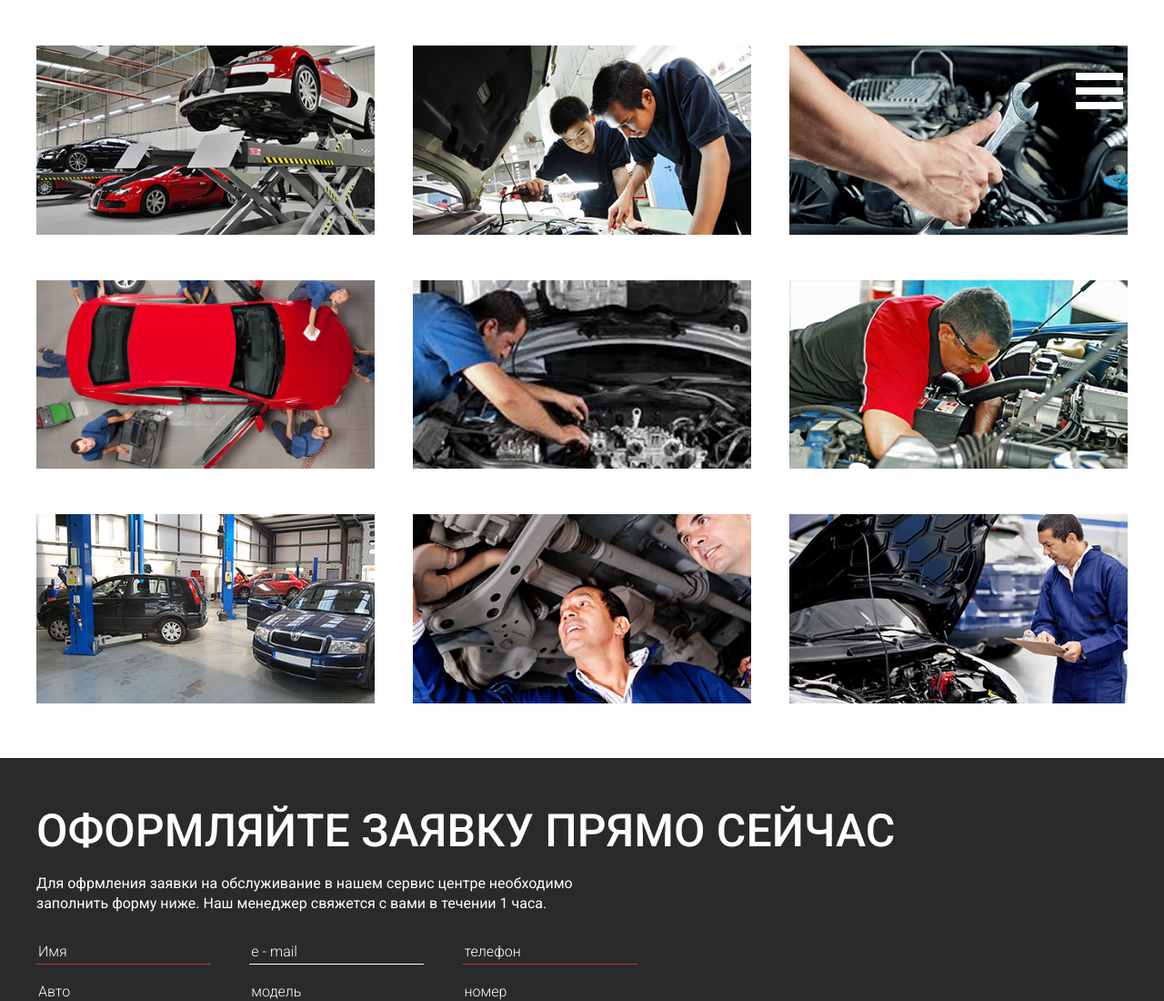
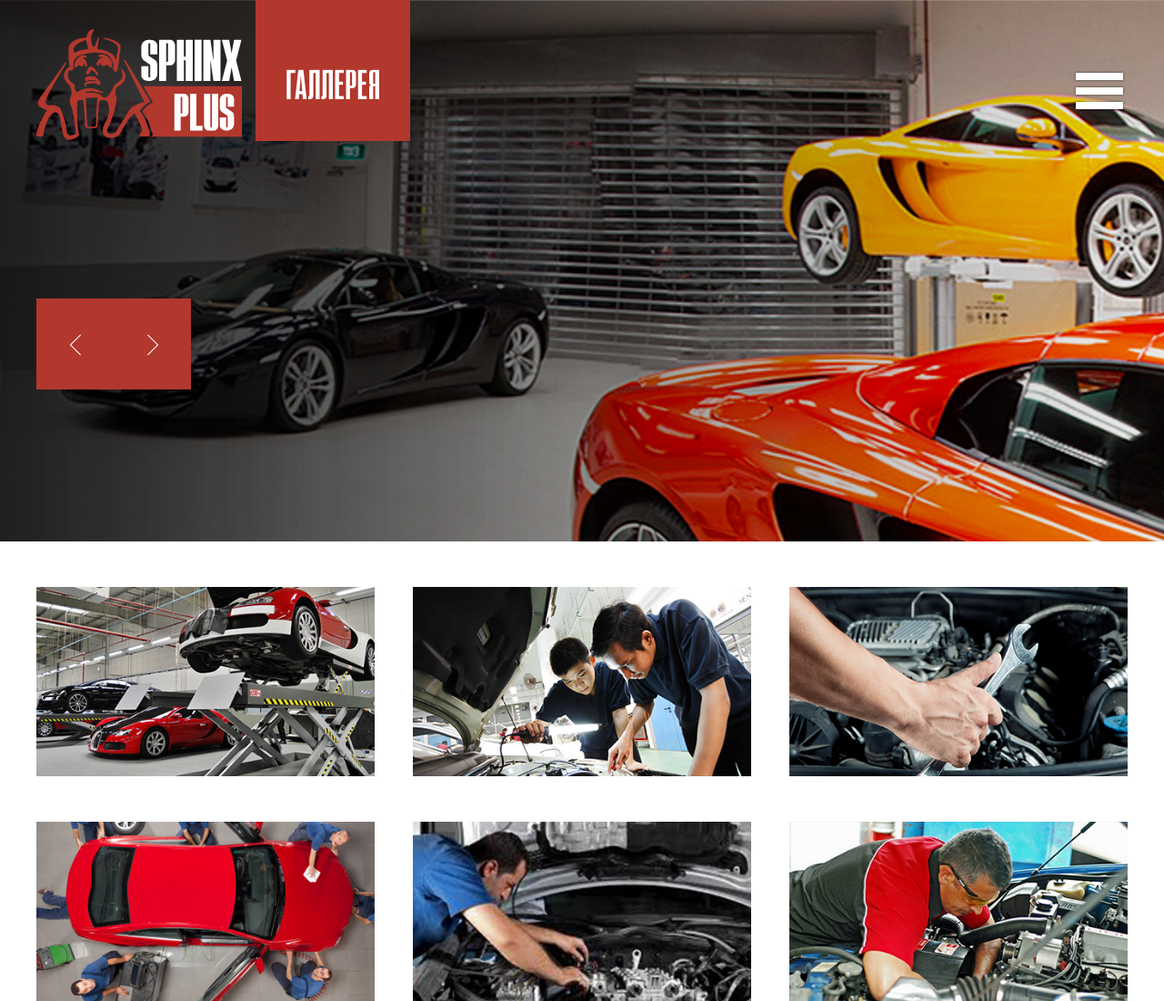
Before and after one commit to sheep-fish-vert/sphinx, a website: page src/gallery.html in a window 1280 px wide. Shown: the top 1100 px of the page at 91% size. Drawn offline with nearby package versions, Linux system fonts and the light colour scheme; some packages are replaced by stand-ins of ours; files that its build step writes are made by us from their sources.

Commit message:
gallery-first done

```diff
--- a/src/gallery.html
+++ b/src/gallery.html
@@ -1,6 +1,6 @@
 //= partials/head.html
 
-<div class="global-wrapper">
+<div class="global-wrapper spec-header">
     //= partials/header.html
 
     <!-- MAIN -->
--- a/src/partials/gallery-first.html
+++ b/src/partials/gallery-first.html
@@ -1,7 +1,36 @@
-<section class="gallery-first">
+<section class="gallery-first top-block-exlusive">
+
+    <div class="slider-main">
+        <div class="slider-item">
+            <img src="images/sphinx-share-img.jpg" alt="" />
+        </div>
+        <div class="slider-item">
+            <img src="images/sphinx-share-img.jpg" alt="" />
+        </div>
+        <div class="slider-item">
+            <img src="images/sphinx-share-img.jpg" alt="" />
+        </div>
+    </div>
+
     <div class="mbox">
-        <div class="page-section">
+        <div class="page-section top-block">
+            <div class="top-block-top">
 
+                <div class="header-logo">
+                    <img src="images/header-logo.svg" alt="" />
+                </div>
+
+                <div class="top-block-title">
+                    <span>ГАЛЛЕРЕЯ</span>
+                </div>
+
+            </div>
+            <div class="top-block-main">
+                <div class="top-block-slider-buttons">
+                    <div class="slider-button button-prev"></div>
+                    <div class="slider-button button-next"></div>
+                </div>
+            </div>
         </div>
     </div>
 </section>
--- a/src/sass/adaptation_scss/adaptation_develop_1.scss
+++ b/src/sass/adaptation_scss/adaptation_develop_1.scss
@@ -61,6 +61,16 @@
         }
 
     /* /tool-slider */
+
+    /* gallery-first */
+
+        .gallery-first{
+            .slider-main{
+                &:before{display: block;}
+            }
+        }
+
+    /* /gallery-first */
 
     /* top-block main */
 
--- a/src/sass/develop_scss/develop_1.scss
+++ b/src/sass/develop_scss/develop_1.scss
@@ -128,6 +128,16 @@
 
 /* /team-first */
 
+/* gallery-first */
+
+    .gallery-first{position: relative;overflow: hidden;
+        .slider-main{
+            &:before, &:after{display: none;}
+        }
+    }
+
+/* /gallery-first */
+
 /* top-block main */
 
     .slider-main{position: absolute;top:0;left: 0;right: 0;bottom: 0;margin-bottom: 0;
```
